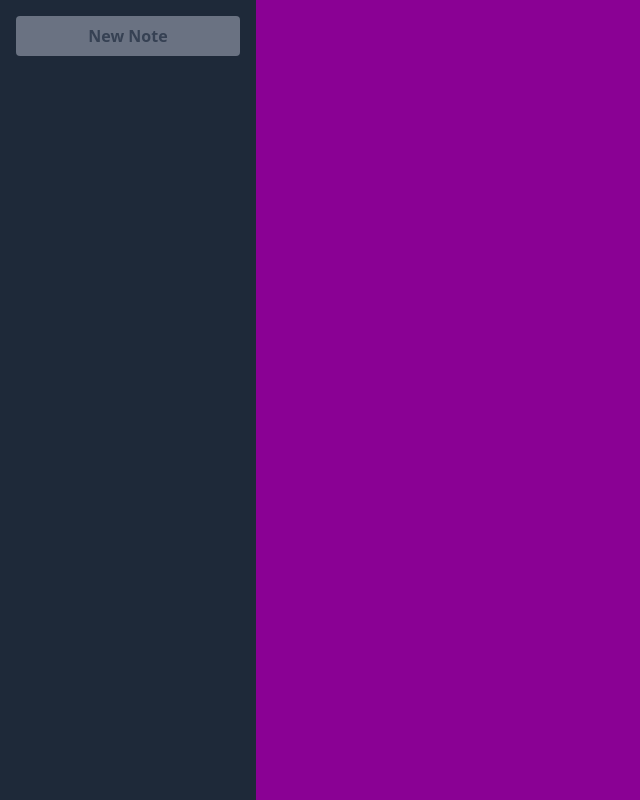
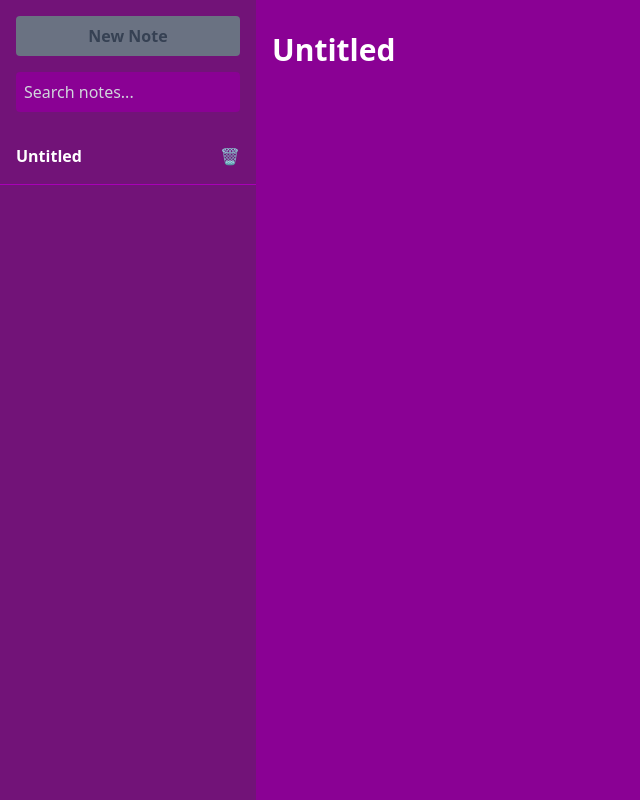
Before and after one commit to Tane4ka170/VueNotesApp, a Vue app: page / in a window 1280 px wide. Both pictures are taken after a click on the button "New Note". Shown: the whole page, without its empty margins (0-640 px from the left). Built offline with nearby package versions, Linux system fonts and the light colour scheme.

Commit message:
Feat: sidebar note list

```diff
--- a/src/components/Sidebar.vue
+++ b/src/components/Sidebar.vue
@@ -1,9 +1,54 @@
-<script setup></script>
+<script setup>
+import { ref, watch } from "vue";
+
+const props = defineProps(["active_note", "notes", "search"]);
+const emit = defineEmits([
+  "new-note",
+  "set-active-note",
+  "delete-note",
+  "update-search",
+]);
+
+const model = ref(props.search);
+
+watch(
+  () => props.search,
+  (val) => {
+    model.value = val;
+  }
+);
+</script>
 
 <template>
-  <aside class="w-[256px] min-h-screen bg-gray-800">
-    <div class="p-4">
-      <button class="button w-full">New Note</button>
+  <aside class="w-[256px] min-h-screen bg-fuchsia-900">
+    <div class="p-4 space-y-4">
+      <button class="w-full button" @click="emit('new-note')">New Note</button>
+      <input
+        type="text"
+        class="w-full p-2 text-white placeholder-gray-300 rounded bg-fuchsia-800 focus:outline-none"
+        placeholder="Search notes..."
+        v-model="model"
+        @input="emit('update-search', model)"
+      />
     </div>
+
+    <ul>
+      <li
+        v-for="note in props.notes"
+        :key="note.id"
+        class="flex items-center justify-between gap-4 p-4 border-b cursor-pointer border-fuchsia-700 hover:bg-fuchsia-800"
+        @click="emit('set-active-note', note.id)"
+      >
+        <span :class="{ 'font-bold': note.id === props.active_note }">
+          {{ note.title }}
+        </span>
+        <button
+          class="text-gray-400 hover:text-white"
+          @click.stop="emit('delete-note', note.id)"
+        >
+          🗑
+        </button>
+      </li>
+    </ul>
   </aside>
 </template>
```
